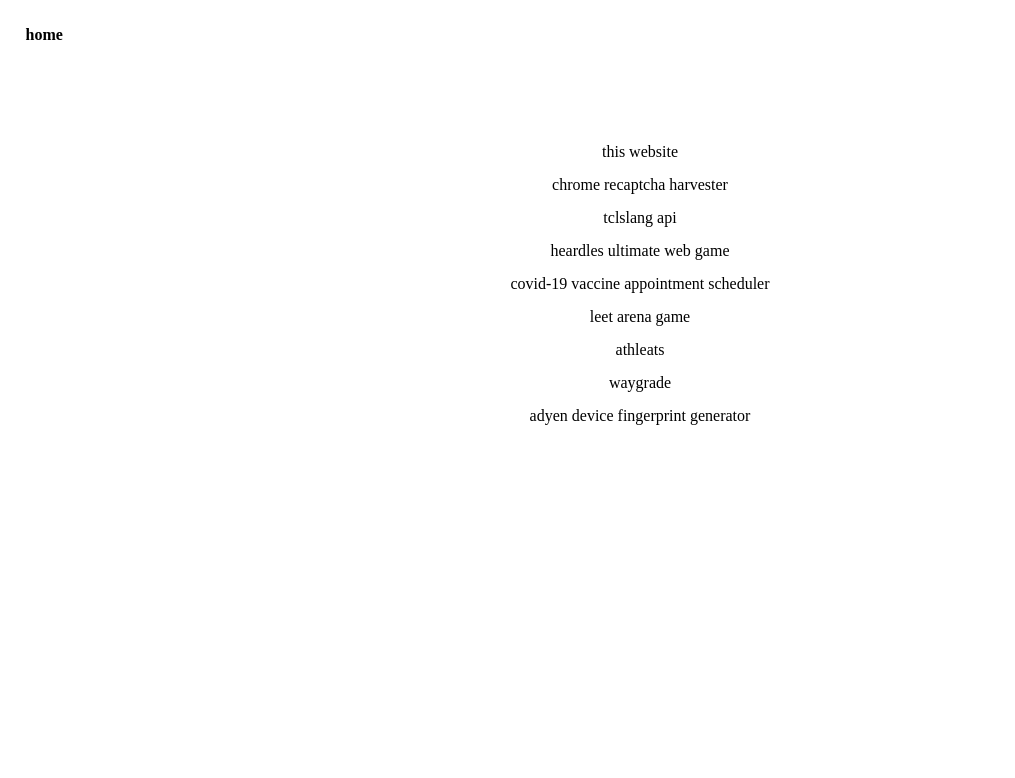
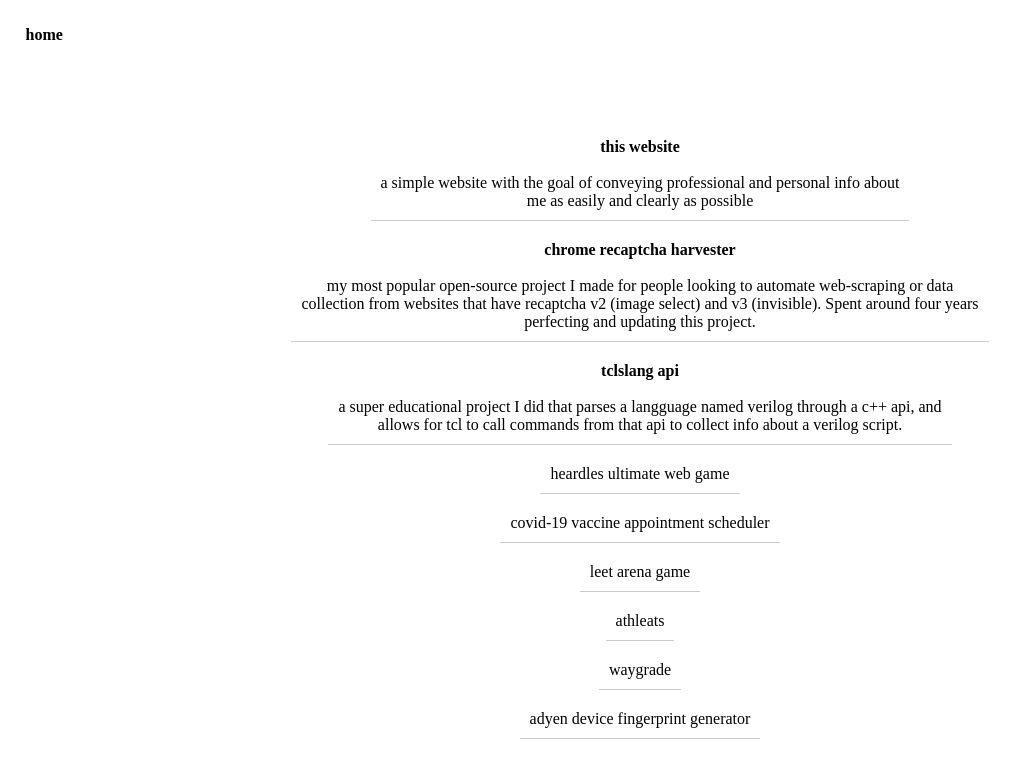
Before and after one commit to benastahl/ben_portfolio_website, a Flask app: page /projects in a window 1280 px wide. Shown: the top 778 px of the page, without its empty margins (0-1015 px from the left). Run offline with Flask 3, Linux system fonts and the light colour scheme.

Commit message:
projects and about update

```diff
--- a/static/stylesheets/projects.css
+++ b/static/stylesheets/projects.css
@@ -6,11 +6,15 @@ ul {
     text-align: center;
     padding-left: 0;
     margin-top: 10vw;
+    align-items: center;
 }
 
 li {
+    border-bottom: 1px solid #ccc;
+    width: auto;
     text-align: center;
-    padding-top: 15px;
+    padding: 10px;
+    margin-bottom: 10px;
 }
 li a {
     text-decoration: none;
--- a/templates/about.html
+++ b/templates/about.html
@@ -37,7 +37,7 @@
         </p>
 
         <p>
-            I'm especially interested in back-end development, and embedded programming, and general software development.
+            I'm especially interested in back-end development, embedded programming, and general software development.
         </p>
 
         <p>
--- a/templates/projects.html
+++ b/templates/projects.html
@@ -12,9 +12,29 @@
 <p class="home-redirect"><a href="/">home</a></p>
 
 <ul>
-    <li><a href="https://github.com/benastahl/ben_portfolio_website">this website</a></li>
-    <li><a href="https://github.com/benastahl/chrome-recaptcha-harvester">chrome recaptcha harvester</a></li>
-    <li><a href="https://github.com/benastahl/tclslang">tclslang api</a></li>
+    <li><a href="https://github.com/benastahl/ben_portfolio_website"><strong>this website</strong>
+
+        <br><br>
+
+        a simple website with the goal of conveying professional and personal info about<br>
+        me as easily and clearly as possible
+
+    </a></li>
+    <li><a href="https://github.com/benastahl/chrome-recaptcha-harvester"><strong>chrome recaptcha harvester</strong>
+
+        <br><br>
+
+        my most popular open-source project I made for people looking to automate web-scraping or data<br>
+        collection from websites that have recaptcha v2 (image select) and v3 (invisible). Spent around four years<br>
+        perfecting and updating this project.
+
+    </a></li>
+    <li><a href="https://github.com/benastahl/tclslang"><strong>tclslang api</strong><br><br>
+
+        a super educational project I did that parses a langguage named verilog through a c++ api, and<br>
+        allows for tcl to call commands from that api to collect info about a verilog script.
+
+    </a></li>
     <li><a href="https://github.com/benastahl/heardle-ultimate">heardles ultimate web game</a></li>
     <li><a href="https://github.com/benastahl/cvs-reserve">covid-19 vaccine appointment scheduler</a></li>
     <li><a href="https://github.com/benastahl/leetarena">leet arena game</a></li>
```
